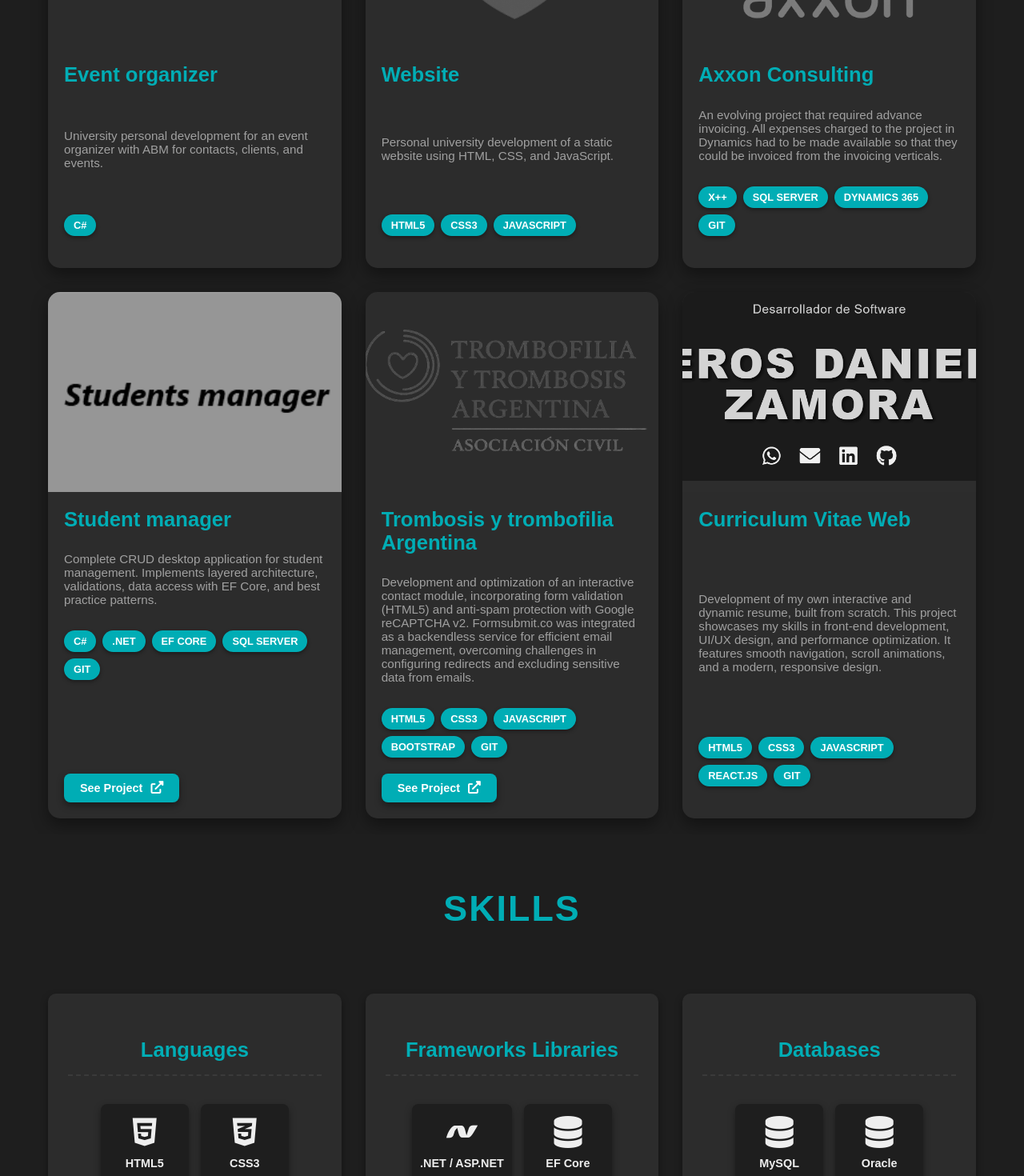
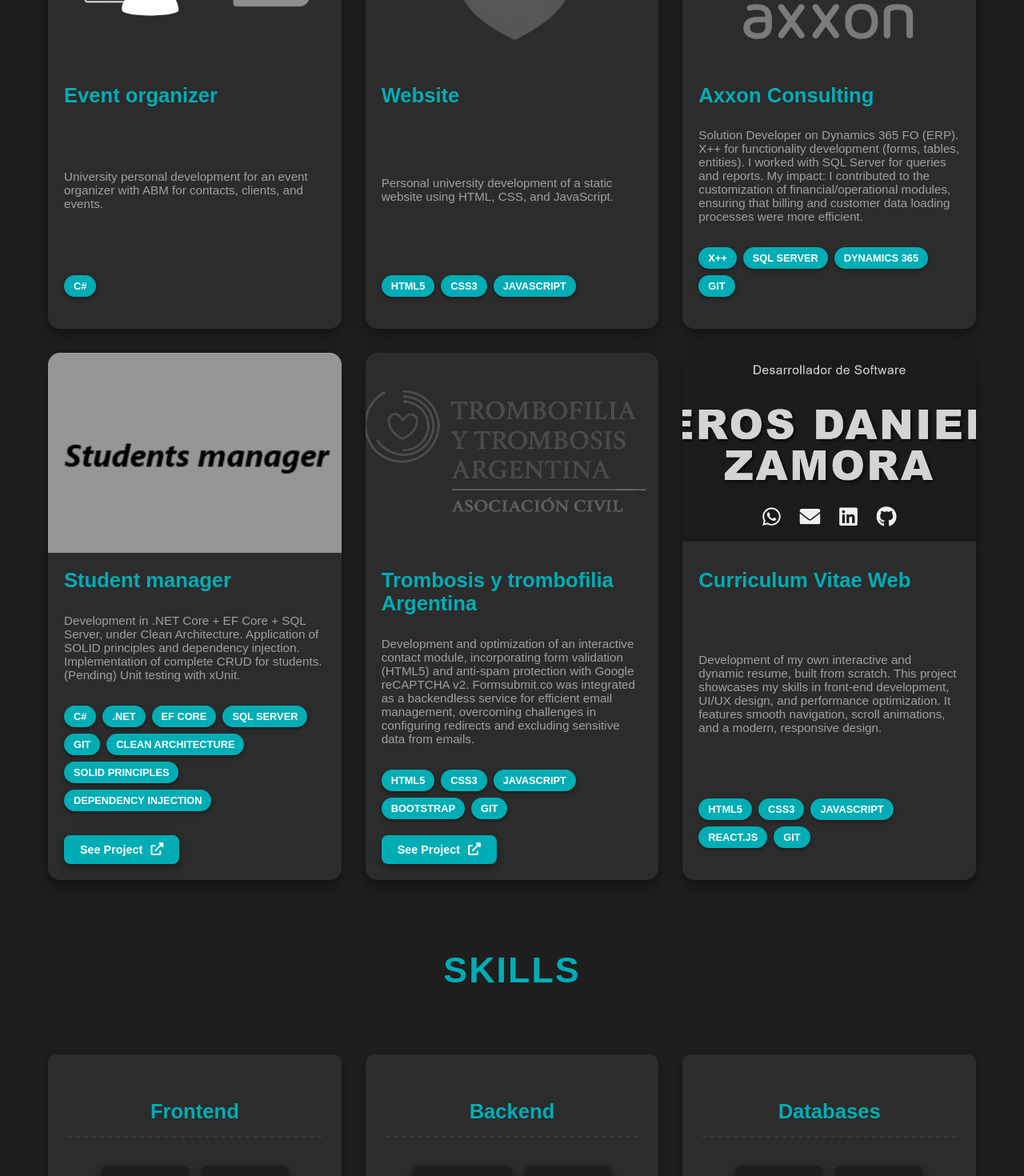
Before and after one commit to Eros23z/my-portfolio-cv-web, a React (Create React App) app: page / in a window 1280 px wide. Shown: the part 3220-4690 px from the top of the page at 80% size. Built offline with nearby package versions, Linux system fonts and the light colour scheme.

Commit message:
changes on information about me and others

```diff
--- a/src/components/Experience.js
+++ b/src/components/Experience.js
@@ -10,7 +10,7 @@ const experienceData = [
     position: 'Software Developer',
     duration: 'Jul 2023 - Feb 2025',
     responsibilities: [
-      'I was a member of the development and customization team within the Dynamics 365 ecosystem, specializing in X++. I implemented specific functionalities to optimize clients operational processes. I worked in multidisciplinary teams using agile methodologies (Scrum/Kanban). Proficient in PowerShell and Queries in Postman.',
+      'I was involved in developing customizations in Dynamics 365 Finance and Operations using X++. I implemented custom entities, forms, tables, and fields for billing and project management processes. Creation and optimization of queries in SQL Server for internal reports. I collaborated with multidisciplinary teams to improve operational flows for clients in different industries. My impact: reduction of errors in advance billing and optimization of expense recording in projects.',
     ],
   }
 ];
--- a/src/components/Projects.js
+++ b/src/components/Projects.js
@@ -18,14 +18,14 @@ const projectsData = [
   {
     title: 'Axxon Consulting',
     image: '/images/axxon.png',
-    description: 'An evolving project that required advance invoicing. All expenses charged to the project in Dynamics had to be made available so that they could be invoiced from the invoicing verticals.',
+    description: 'Solution Developer on Dynamics 365 FO (ERP). X++ for functionality development (forms, tables, entities). I worked with SQL Server for queries and reports. My impact: I contributed to the customization of financial/operational modules, ensuring that billing and customer data loading processes were more efficient.',
     technologies: ['X++', 'SQL Server', 'Dynamics 365', 'Git'],
   },
   {
     title: 'Student manager',
     image: '/images/studentsmanager.png',
-    description: 'Complete CRUD desktop application for student management. Implements layered architecture, validations, data access with EF Core, and best practice patterns.',
-    technologies: ['C#', '.NET', 'EF Core', 'SQL Server', 'Git'],
+    description: 'Development in .NET Core + EF Core + SQL Server, under Clean Architecture. Application of SOLID principles and dependency injection. Implementation of complete CRUD for students. (Pending) Unit testing with xUnit.',
+    technologies: ['C#', '.NET', 'EF Core', 'SQL Server', 'Git', 'Clean architecture', 'SOLID principles', 'dependency injection'],
     link: 'https://github.com/Eros23z/Student-Management-.Net',
   },
   {
--- a/src/components/Skills.js
+++ b/src/components/Skills.js
@@ -3,26 +3,21 @@ import './Skills.css';
 import useScrollAnimation from '../hooks/useScrollAnimation';
 
 const skillsData = {
-  languages: [
+  frontend: [
     { name: 'HTML5', icon: 'fab fa-html5' },
     { name: 'CSS3', icon: 'fab fa-css3-alt' },
+    { name: 'React', icon: 'fab fa-react' },
     { name: 'JavaScript', icon: 'fab fa-js' },
-    { name: 'C#', icon: 'devicon-csharp-plain' },
-    { name: 'C++', icon: 'devicon-cplusplus-plain' },
-    { name: 'X++', icon: 'fas fa-code' },
     { name: 'TypeScript', icon: 'devicon-typescript-plain' },
-    { name: 'Java', icon: 'fab fa-java' },
-    { name: 'PHP', icon: 'fab fa-php' },
-    { name: 'Python', icon: 'fab fa-python' },
+    { name: 'Bootstrap', icon: 'fab fa-bootstrap' },
   ],
-  frameworksLibraries: [
+  backend: [
     { name: '.NET / ASP.NET', icon: 'devicon-dot-net-plain' },
+    { name: 'Node.js', icon: 'fab fa-node-js' },
     { name: 'EF Core', icon: 'fas fa-database' },
     { name: 'Sequelize', icon: 'fas fa-database' },
-    { name: 'React', icon: 'fab fa-react' },
-    { name: 'Bootstrap', icon: 'fab fa-bootstrap' },
-    { name: 'Node.js', icon: 'fab fa-node-js' },
-
+    { name: 'C#', icon: 'devicon-csharp-plain' },
+    { name: 'Express.js', icon: 'devicon-express-original' },
   ],
   databases: [
     { name: 'MySQL', icon: 'fas fa-database' },
@@ -30,8 +25,15 @@ const skillsData = {
     { name: 'MongoDB', icon: 'fas fa-leaf' },
     { name: 'SQL Server', icon: 'fas fa-database' },
   ],
-  platformsERP: [
-    { name: 'Microsoft Dynamics 365', icon: 'fas fa-cloud' },
+  goodPractices: [
+    { name: 'Clean Architecture', icon: 'fas fa-laptop-code' },
+    { name: 'SOLID Principles', icon: 'fas fa-shield-alt' },
+    { name: 'Dependency Injection', icon: 'fas fa-plug' },
+
+  ],
+  Extras: [
+    { name: 'ERP Microsoft Dynamics 365 F&O', icon: 'fas fa-cloud' },
+    { name: 'X++', icon: 'fas fa-code' },
   ],
   conceptsArchitecture: [
     { name: 'API RESTful', icon: 'fas fa-exchange-alt' },
```
